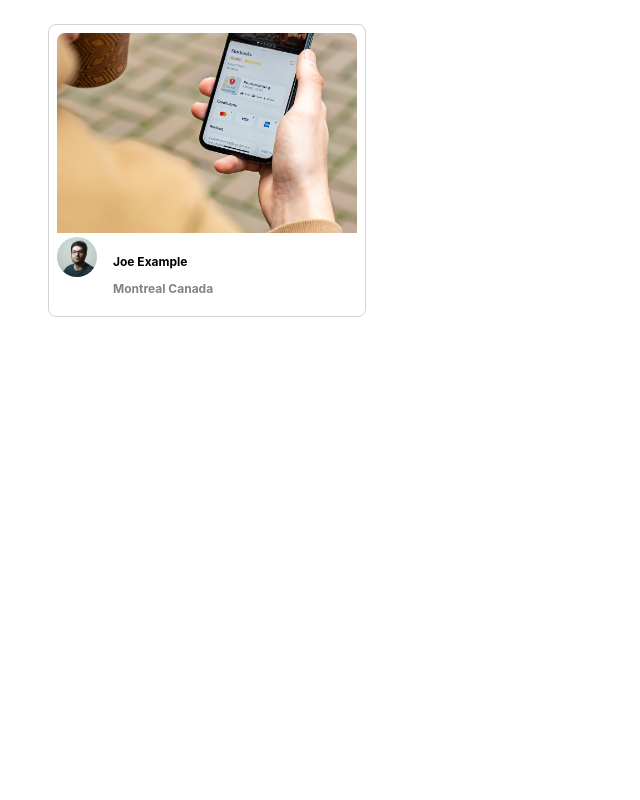
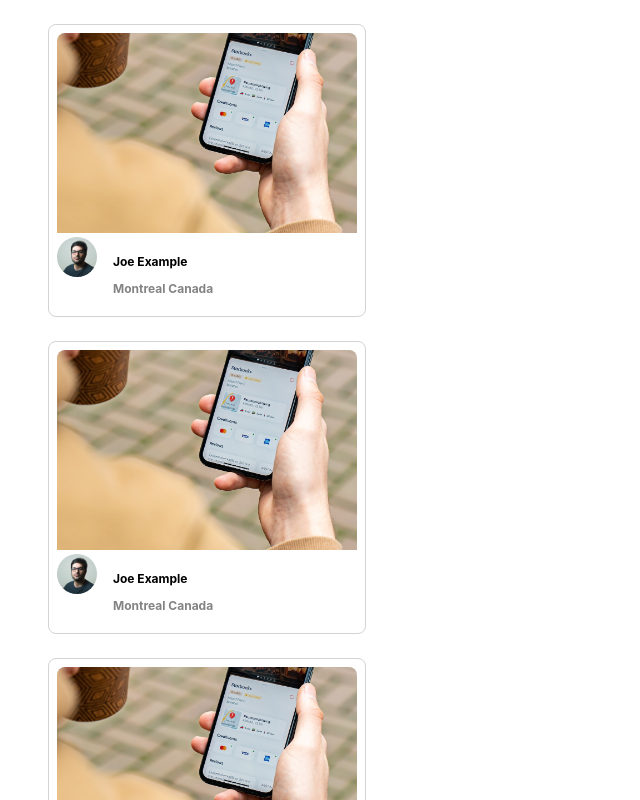
Before and after one commit to RJBaun/photolabs, a React (Create React App) app in the folder frontend/: page / in a window 1280 px wide. Shown: the top 800 px of the page, without its empty margins (0-640 px from the left). Built offline with nearby package versions, Linux system fonts and the light colour scheme; the HTML template or start-up script is replaced by a standard one.

Commit message:
Add .map to call three images

```diff
--- a/frontend/src/App.jsx
+++ b/frontend/src/App.jsx
@@ -14,11 +14,15 @@
   profile: `${process.env.PUBLIC_URL}/profile-1.jpg`,
 };
 
+const photos = new Array(3).fill(sampleDataForPhotoListItem)
+
 // Note: Rendering a single component to build components in isolation
 const App = () => {
   return (
     <div className="App">
-      <PhotoListItem photo={sampleDataForPhotoListItem} />
+      {photos.map((photo) => (
+        <PhotoListItem key={photo.id} photo={photo} />
+      ))}
     </div>
   );
 };
--- a/frontend/src/components/PhotoListItem.jsx
+++ b/frontend/src/components/PhotoListItem.jsx
@@ -10,10 +10,10 @@
       <img className="photo-list__image" src={imageSource} />
       <footer className="photo-list__user-details">
         <img className="photo-list__user-profile" src={profile} />
-        <section className="photo-list__user-info">
+        <div className="photo-list__user-info">
           <p>{username}</p>
           <p className="photo-list__user-location">{city} {country}</p>
-        </section>
+        </div>
       </footer>
     </article>
   )
```
